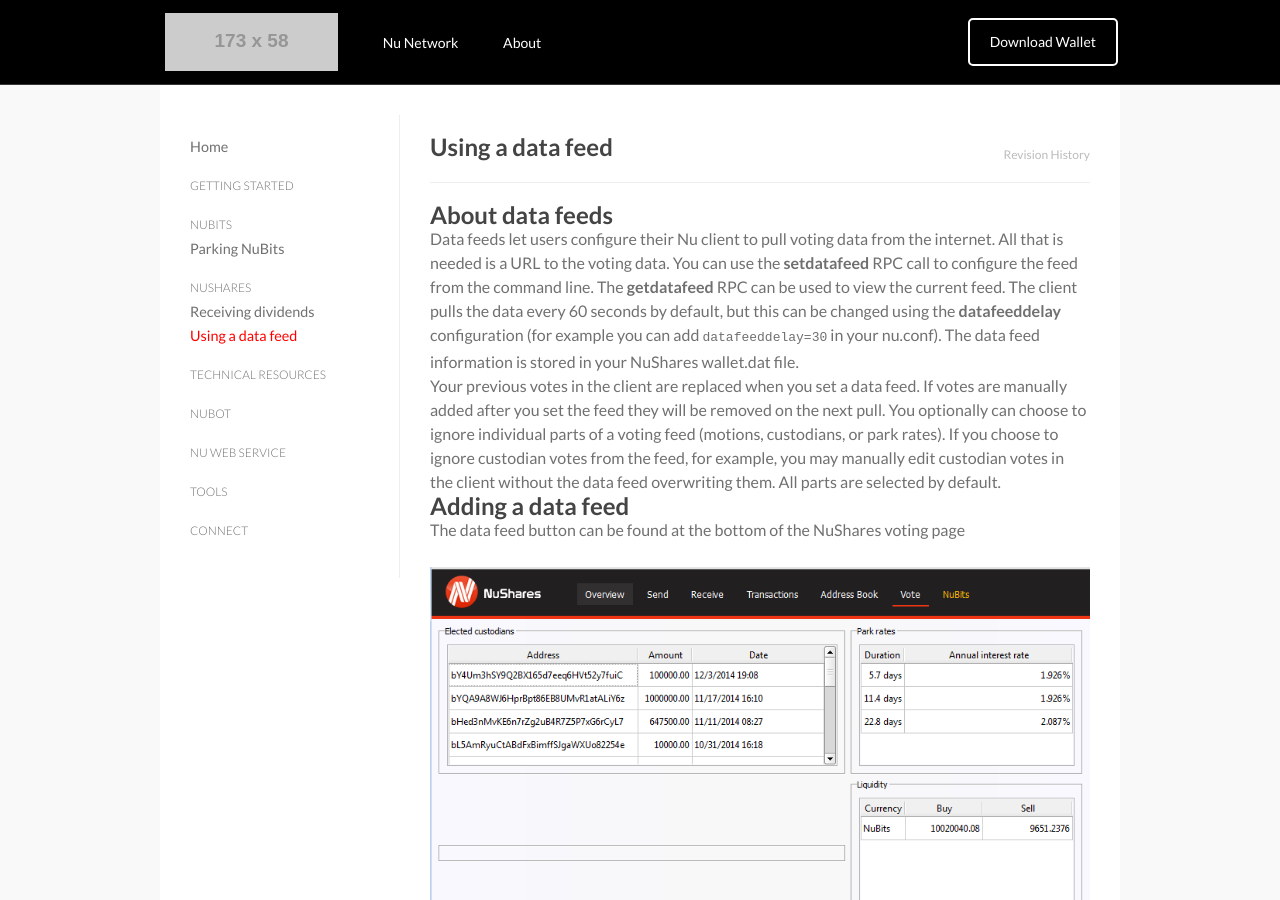
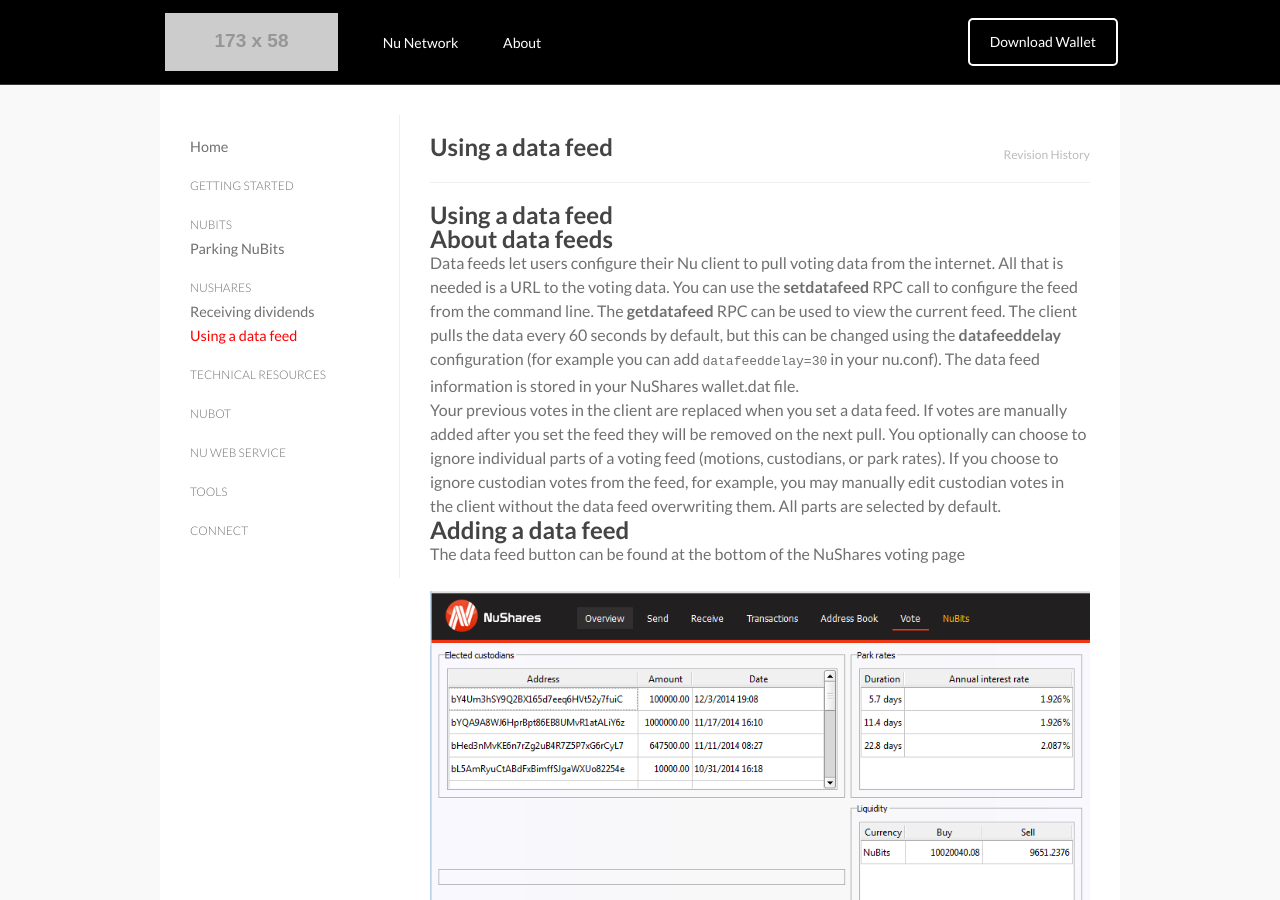
Before and after one commit to NuNetwork/documentation, a Jekyll site: the page built from _kb/using-a-data-feed.md, in a window 1280 px wide and 900 px high. Built offline with Jekyll 4.4.1, drawn with Linux system fonts in a browser that asks for light colours; nearby versions of some CDN libraries; Markdown is read by kramdown in place of the engine named in the settings.

Commit message:
updating some md formatting

````diff
--- a/_kb/using-a-data-feed.md
+++ b/_kb/using-a-data-feed.md
@@ -7,14 +7,16 @@ layout: kb
 lang: en
 callouts:
 ---
+#Using a data feed
 
-#About data feeds
+
+##About data feeds
 
 Data feeds let users configure their Nu client to pull voting data from the internet. All that is needed is a URL to the voting data. You can use the **setdatafeed** RPC call to configure the feed from the command line. The **getdatafeed** RPC can be used to view the current feed. The client pulls the data every 60 seconds by default, but this can be changed using the **datafeeddelay** configuration (for example you can add `datafeeddelay=30` in your nu.conf). The data feed information is stored in your NuShares wallet.dat file.
 
 Your previous votes in the client are replaced when you set a data feed. If votes are manually added after you set the feed they will be removed on the next pull. You optionally can choose to ignore individual parts of a voting feed (motions, custodians, or park rates). If you choose to ignore custodian votes from the feed, for example, you may manually edit custodian votes in the client without the data feed overwriting them. All parts are selected by default.
 
-#Adding a data feed
+##Adding a data feed
 
 The data feed button can be found at the bottom of the NuShares voting page
 
@@ -39,31 +41,31 @@ server=1
 votenotify=C:\folder\folder\script.bat
 ```
 
-#Using data feeds from the daemon
+##Using data feeds from the daemon
 
-##Setting the data feed
+Setting the data feed
 
 ```
 nud setdatafeed https://abc.com/my-datafeed.json
 ```
 
-#Setting up a signed data feed
+Setting up a signed data feed
 
 ```
 nud setdatafeed https://abc.com/my-datafeed.json https://abc.com/my-datafeed.json.signature SSPwKhtFEyQvUx9cPjaC8yUxdeNrTMfJfF
 ```
 
-#Using only specific parts of a data feed (custodians, park rates, motions)
+Using only specific parts of a data feed (custodians, park rates, motions)
 ```
 nud setdatafeed https://abc.com/my-datafeed.json https://abc.com/my-datafeed.json.signature SSPwKhtFEyQvUx9cPjaC8yUxdeNrTMfJfF custodians,parkrates
 ```
 
-#Or without signature
+Or without signature
 ```
 nud setdatafeed https://abc.com/my-datafeed.json "" "" custodians,parkrates
 ```
 
-#To verify your current settings:
+To verify your current settings:
 ```
 nud getdatafeed
 ```
````
